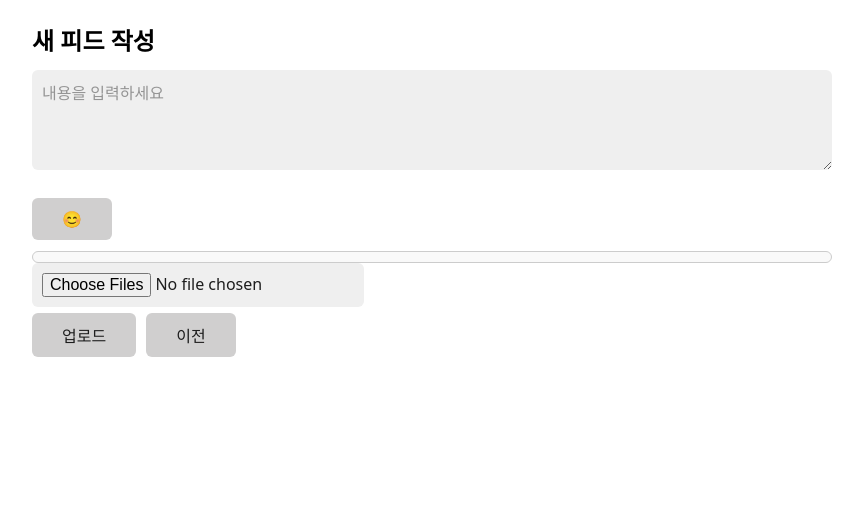
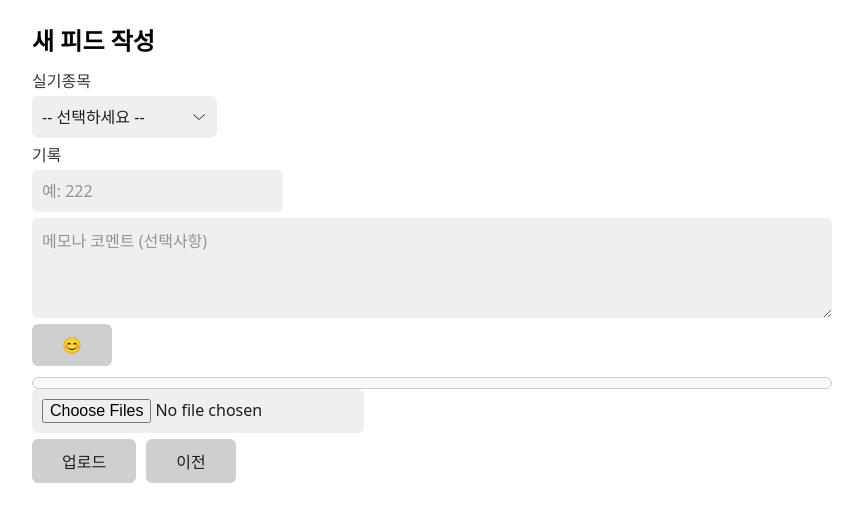
Before and after one commit to seanyjeong/seanyjeong.github.io, a plain HTML site: page upload.html in a window 1280 px wide. Both pictures are taken after a click on the button "업로드". Shown: the whole page, without its empty margins (208-1071 px from the left). Drawn offline with nearby package versions, Linux system fonts and the light colour scheme.

Commit message:
Update upload.html

```diff
--- a/upload.html
+++ b/upload.html
@@ -36,16 +36,44 @@
 </head>
 <body>
 
-<h2>새 피드 작성</h2>
+  <h2>새 피드 작성</h2>
 
-<!-- ✅ textarea ID 수정해서 JS와 맞춤 -->
+  <!-- ✅ 종목 선택 -->
+  <label for="event">실기종목</label>
+  <select id="event" required>
+    <option value="">-- 선택하세요 --</option>
+    <option value="제자리멀리뛰기">제자리멀리뛰기 (cm)</option>
+    <option value="메디신볼던지기">메디신볼 던지기 (m)</option>
+    <option value="배근력">배근력 (kg)</option>
+    <option value="20m왕복달리기">20m 왕복달리기 (초)</option>
+    <option value="윗몸일으키기">윗몸일으키기 (횟수)</option>
+  </select>
+
+  <!-- ✅ 기록 입력 -->
+  <label for="record">기록</label>
+  <input type="text" id="record" placeholder="예: 222" required>
+
+  <!-- ✅ 메모/내용 -->
+  <textarea id="feed-content-input" placeholder="메모나 코멘트 (선택사항)" style="width:100%; height:100px;"></textarea>
+  <button onclick="toggleEmojiPicker('feed-content-input')">😊</button>
+  <div id="emoji-picker-feed-content-input" class="emoji-picker"></div>
+
+  <!-- ✅ 미디어 선택 (선택사항) -->
+  <input type="file" id="file" multiple>
+
+  <!-- ✅ 업로드 버튼 -->
+  <button id="upload-btn" onclick="addFeed()">업로드</button>
+  <button onclick="location.href='index.html'">이전</button>
+
+
+<!-- ✅ textarea ID 수정해서 JS와 맞춤
 <textarea id="feed-content-input" placeholder="내용을 입력하세요" style="width:100%; height:100px;"></textarea><br>
 <button onclick="toggleEmojiPicker('feed-content-input')">😊</button>
 <div id="emoji-picker-feed-content-input" class="emoji-picker"></div>
 
 <input type="file" id="file" multiple>
 <button id="upload-btn" onclick="addFeed()">업로드</button>
-<button onclick="location.href='index.html'">이전</button>
+<button onclick="location.href='index.html'">이전</button> -->
 
 <script>
 const api = 'https://supermax.kr/feed';
@@ -101,22 +129,29 @@ async function addFeed() {
   uploadBtn.disabled = true;
   uploadBtn.innerText = '⏳ 업로드 중...';
 
-  if (!fileInput.files.length) {
-    alert('파일을 선택하세요!');
+  // ✅ 여기에 ↓↓↓ 바로 들어간다!!
+  const event = document.getElementById('event').value;
+  const record = document.getElementById('record').value;
+
+  if (!event || !record) {
+    alert("종목과 기록을 입력해주세요!");
     uploadBtn.disabled = false;
     uploadBtn.innerText = '업로드';
     return;
   }
 
   const formData = new FormData();
+  formData.append('event', event);
+  formData.append('record', record);
   formData.append('content', content);
-  for (let i = 0; i < fileInput.files.length; i++) {
-    formData.append('files', fileInput.files[i]);
+
+  if (fileInput.files.length) {
+    for (let i = 0; i < fileInput.files.length; i++) {
+      formData.append('files', fileInput.files[i]);
+    }
   }
 
-  showToast("⏳ 피드 업로드 중...");
-  localStorage.setItem("pendingUpload", "true");
-
+  // ✅ 이후 fetch 시작
   try {
     const res = await fetch(`${api}/add-feed`, {
       method: 'POST',
```
